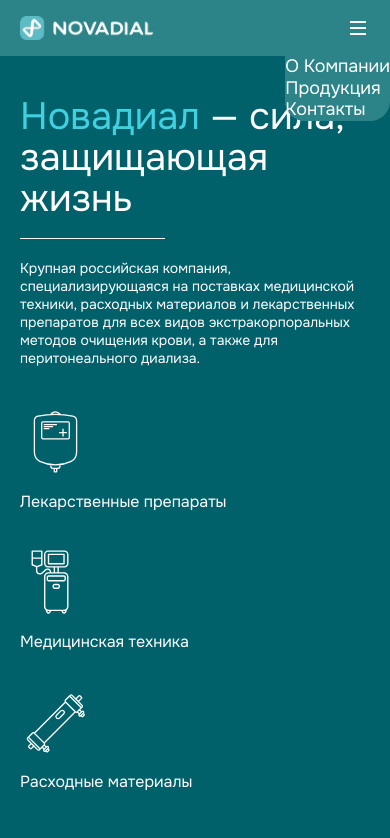
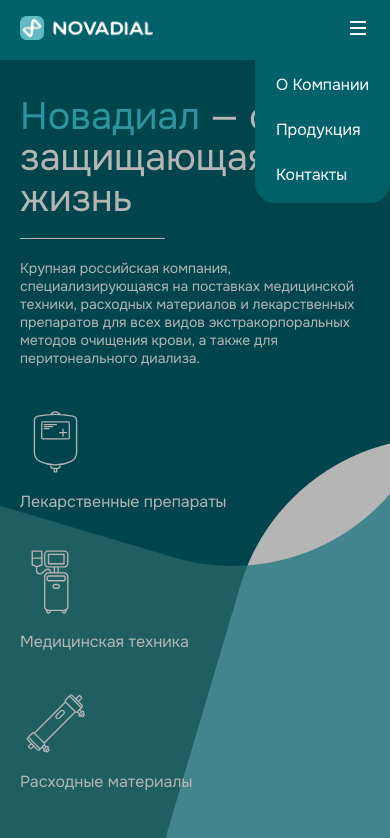
Before and after one commit to maria-kovalenko/novadial, a website built with webpack: page src/index.html in a window 390 px wide. Both pictures are taken after a click on the element 358 px from the left and 28 px from the top of the page. Shown: the top 838 px of the page. Built offline with nearby package versions, Linux system fonts and the light colour scheme.

Commit message:
передеално открытие меню

```diff
--- a/src/index.html
+++ b/src/index.html
@@ -34,14 +34,14 @@
 
           <!-- <div class="header__menu menu" id="menu"> -->
             <ul class="menu__list menu">
-              <li class="menu-item">
-                <a class="menu-link"> О Компании</a>
+              <li class="menu__item">
+                <a class="menu__link"> О Компании</a>
               </li>
-              <li class="menu-item">
-                <a class="menu-link">Продукция</a>
+              <li class="menu__item">
+                <a class="menu__link">Продукция</a>
               </li>
-              <li class="menu-item">
-                <a class="menu-link"> Контакты</a>
+              <li class="menu__item">
+                <a class="menu__link"> Контакты</a>
               </li>
             </ul>
           <!-- </div> -->
--- a/src/index.js
+++ b/src/index.js
@@ -30,15 +30,19 @@
 
 button.addEventListener("click", () => {
 	button.classList.toggle("active");
+	document.body.classList.toggle("open");
+	document.querySelector('.header').classList.toggle("open");
+
 });
 
 
 
-function isDesktop() {
-  return !('ontouchstart' in window) || !('onmsgesturechange' in window);
-}
+// function isDesktop() {
+//   return !('ontouchstart' in window) || !('onmsgesturechange' in window);
+// }
 
-if (isDesktop()) {
+if (window.innerWidth >= 1024) {
+  console.log(window.innerWidth)
   document.addEventListener('wheel', function(event) {
     if (event.deltaY > 0) {
         window.scrollBy({
@@ -57,10 +61,35 @@
     }
   });
 
-window.addEventListener('scroll', function() {
+  document.addEventListener('scroll', function() {
     const scrolled = window.pageYOffset;
     const num = -1612;
-  console.log(scrolled)
     document.querySelector('.body-bg').style.backgroundPositionY = num - -(scrolled / 24 ) + 'px';
   });
 }
+
+// if (isDesktop()) {
+// document.addEventListener('wheel', function(event) {
+//   if (event.deltaY > 0) {
+//       window.scrollBy({
+//           top: window.innerHeight,
+//           left: 0,
+//           behavior: 'smooth'
+//       });
+//       body.classList.add('scrolling');
+//   } else {
+//       window.scrollBy({
+//           top: -window.innerHeight,
+//           left: 0,
+//           behavior: 'smooth'
+//       });
+//       body.classList.remove('scrolling');
+//   }
+// });
+
+// window.addEventListener('scroll', function() {
+//   const scrolled = window.pageYOffset;
+//   const num = -1612;
+//   document.querySelector('.body-bg').style.backgroundPositionY = num - -(scrolled / 24 ) + 'px';
+// });
+// }
--- a/src/styles/components/header.scss
+++ b/src/styles/components/header.scss
@@ -4,11 +4,13 @@
   padding: 24px 0;
   margin-bottom: 134px;
   @media (max-width: 1024px) {
-    padding: 16px 0 10px 0;
+    padding: 16px 0 16px 0;
     margin-bottom: 34px;
     z-index: 10;
     width: 100%;
-    background-color: #2c8488;
+  }
+  &.open {
+    background-color: #00616B;
   }
 }
 .header__logo {
@@ -33,6 +35,8 @@
   align-items: center;
   justify-content: space-between;
 }
+
+@media (min-width: 1024px) {
   .menu__item {
     margin-right: 45px;
     font-size: 16px;
@@ -41,37 +45,9 @@
       margin-right: 0;
     }
   }
+}
 
 @media (max-width: 1024px) {
-  #body.open {
-    overflow: hidden;
-  }
-  #body.open::after {
-    position: absolute;
-    content: "";
-    top: 0;
-    left: 0;
-    right: 0;
-    bottom: 0;
-    // background-color: rgb(0 0 0 / 34%);
-  }
-  // .menu {
-  //   display: none;
-  // }
-
-  // .menu.open {
-  //   display: flex;
-  //   position: absolute;
-  //   right: 0;
-  //   top: 56px;
-  //   background-color: #2c8488;
-  //   border-radius: 0 0 20px 20px;
-  // }
-  // .menu.open ul {
-  //   flex-direction: column;
-  //   align-items: flex-start;
-  //   padding: 20px;
-  // }
   .burger-menu {
     cursor: pointer;
     width: 24px;
@@ -110,23 +86,21 @@
     position: absolute;
     flex-direction: column;
     align-items: flex-start;
-
     right: 0;
     top: 56px;
-    background-color: #2c8488;
+    background-color: #00616B;
     border-radius: 0 0 20px 20px;
-
     overflow: hidden;
     line-height: 0;
-    transition: line-height 0.5s, color 0.5s;
+    transition: all 0.5s;
   }
 
-  .menu-item {
+  .menu__item {
     overflow: hidden;
   }
 
   .button.active ~ .menu__list {
-    line-height: 1.2;
-    color: currentColor;
+    line-height: 2.8;
+    padding: 7px 21px 6px;
   }
 }
--- a/src/styles/components/main.scss
+++ b/src/styles/components/main.scss
@@ -2,7 +2,7 @@
   box-sizing: border-box;
 }
 
-@import url("https://fonts.googleapis.com/css2?family=Onest:wght@100..900&display=swap");
+@import url('https://fonts.googleapis.com/css2?family=Onest:wght@100..900&display=swap');
 
 $bg-main: #2c8488;
 $link-color: #fff;
@@ -17,7 +17,7 @@
   font-size: 18px;
   margin: 0;
   line-height: 120%;
-  font-family: "Onest", sans-serif;
+  font-family: 'Onest', sans-serif;
   font-weight: 400;
   color: #fff;
   background-color: $bg-main !important;
@@ -25,17 +25,30 @@
   overflow: hidden;
   @media (max-width: 1024px) {
     overflow: visible;
+    font-size: 16px;
+
+    &.open {
+      overflow: hidden;
+    }
+    &.open::after {
+      position: absolute;
+      content: '';
+      top: 0;
+      left: 0;
+      width: 100%;
+      height: 100%;
+      background-color: #0000004a;
+    }
   }
 }
 
 .body-bg {
   position: absolute;
-  content: "";
+  content: '';
   top: 0;
   left: 0;
   width: 100%;
-  height: 100%;
-  background: url("../assets/images/preview-bg.png") no-repeat -800px -1599px
+  background: url('../assets/images/preview-bg.png') no-repeat -800px -1599px
     fixed;
   z-index: -1;
 
@@ -43,10 +56,10 @@
     background-position: -1050px -1612px;
   }
   @media (max-width: 1024px) {
-    background-position: -1070px -1612px;
+    background: url('../assets/images/preview-bg-mob.png') no-repeat -217px -163px
+      fixed;
   }
 }
-
 img {
   max-width: 100%;
   height: auto;
--- a/src/styles/components/team-slider.scss
+++ b/src/styles/components/team-slider.scss
@@ -1,6 +1,11 @@
 .team {
   padding-bottom: 140px;
+
+@media (max-width: 1024px) {
+  padding-bottom: 56px;
 }
+}
+
 
 .team-swiper.swiper {
   width: 100%;
--- a/src/styles/index.scss
+++ b/src/styles/index.scss
@@ -23,7 +23,6 @@
     padding-top: 96px;
   }
 }
-
 .preview {
   max-width: 704px;
 }
@@ -74,7 +73,6 @@
     }
   }
 }
-
 .preview__list {
   display: flex;
   align-items: center;
```
Also changed, not shown: src/assets/images/preview-bg-mob.png (added). Lines whose indentation alone changed are shown as unchanged.
